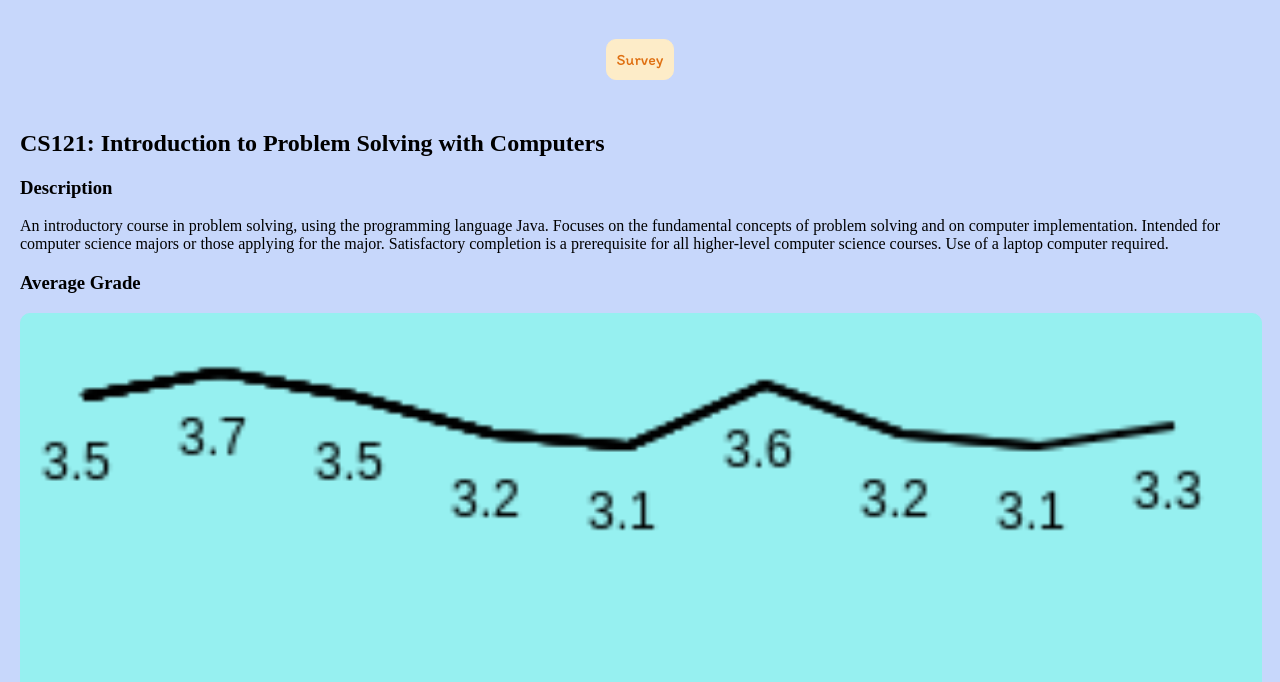
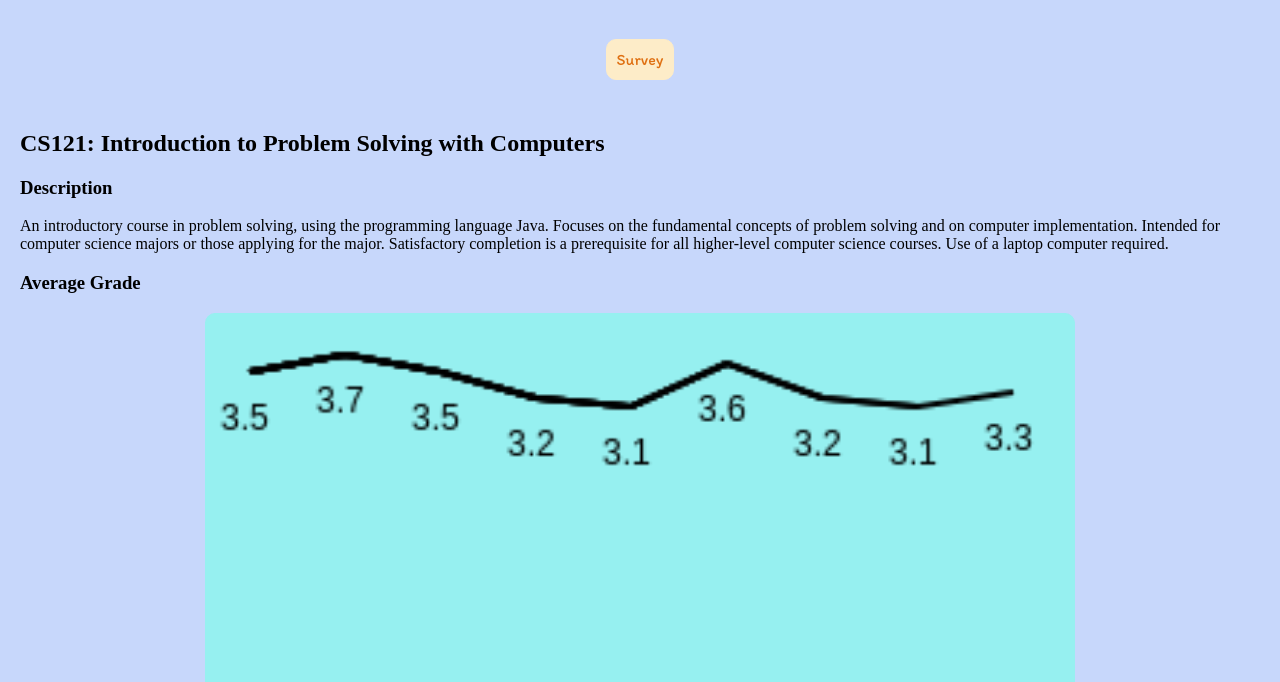
Before and after one commit to ws-umass/CS326-Project-Soccer, a plain HTML site: page index.html in a window 1280 px wide. Both pictures are taken after a click on the element "CS 121". Shown: the part 118-800 px from the top of the page. Drawn offline with Linux system fonts and the light colour scheme.

Commit message:
change(client.js): add canvasBox

```diff
--- a/client.js
+++ b/client.js
@@ -154,8 +154,8 @@ async function showCourse(course) {
    `;
 
    html += `
-      <div>
-         <h3>Average Grade</h3>
+      <h3>Average Grade</h3>
+      <div class="canvasBox">
          <canvas id="gradeCanvas"></canvas>
       </div>
    `;
@@ -179,7 +179,7 @@ async function showCourse(course) {
    html += "</select><br><br>";
 
    html += `
-      <div>
+      <div class="canvasBox">
          <canvas id="professorCanvas"></canvas>
       </div>
    `;
--- a/main.css
+++ b/main.css
@@ -41,15 +41,21 @@ h1 {
    border: 1px solid #fbc7d4;
 }
 
+.canvasBox {
+   display: flex;
+   align-items: center;
+   justify-content: center;
+}
+
 #gradeCanvas {
-   width: 100%;
+   width: 70%;
    background-color: #96f0f0;
    border: 1px solid #96f0f0;
    border-radius: 10px;
 }
 
 #professorCanvas {
-   width: 100%;
+   width: 70%;
    background-color: #fbc7d4;
    border: 1px solid #fbc7d4;
    border-radius: 10px;
```
